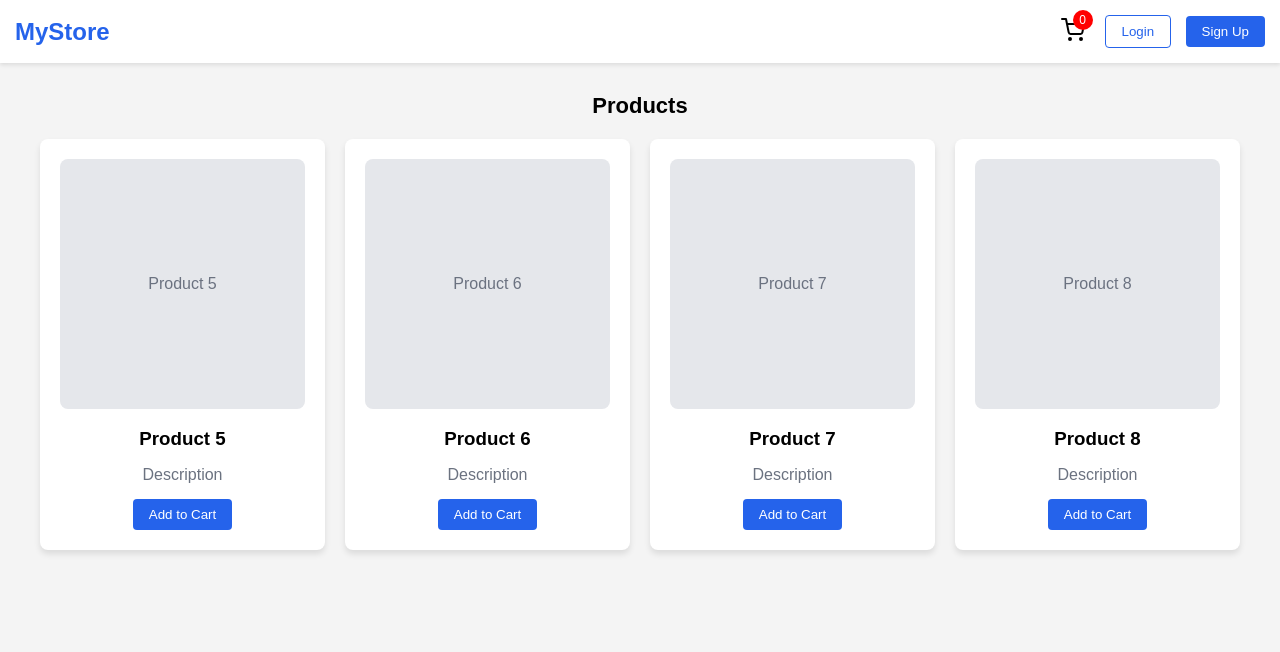
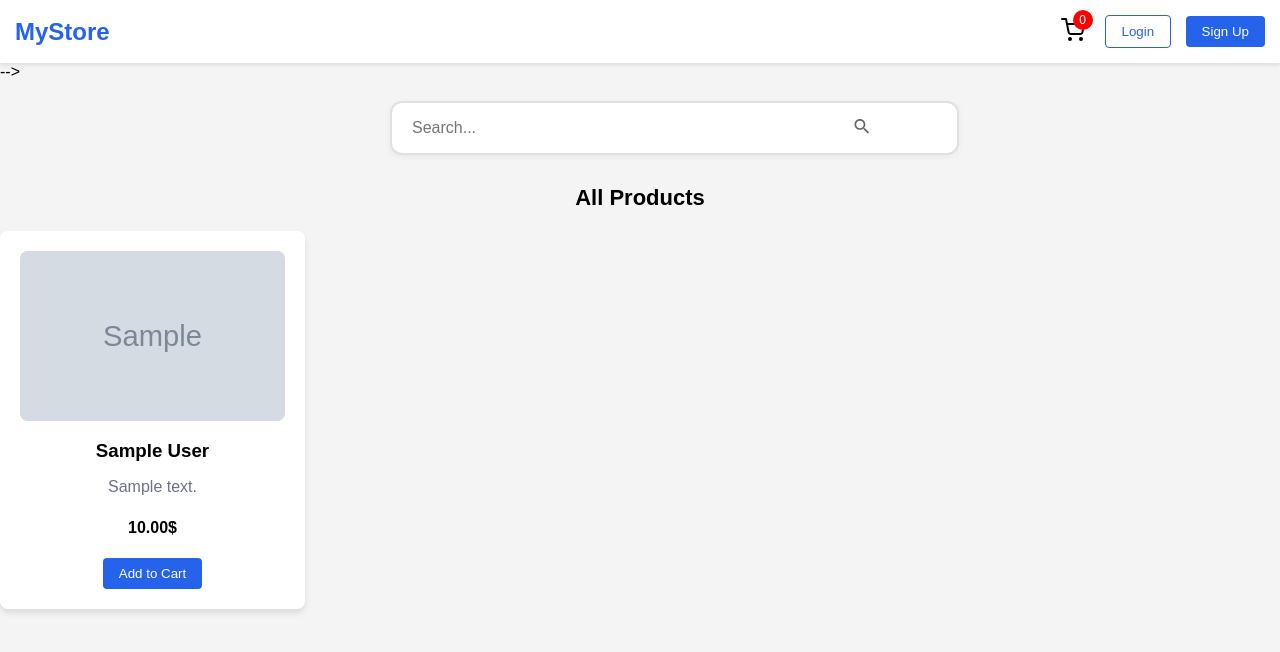
Before and after one commit to Sumitkapoor129/E-Commerce, a Django app: page / in a window 1280 px wide. Shown: the top 652 px of the page. Run offline with Django 5.2, Linux system fonts and the light colour scheme; tables that the repository leaves empty hold one stand-in row (values such as "Sample post"); grey boxes marked "Sample" are stand-in pictures.

Commit message:
Guest User Page

```diff
--- a/customer/templates/customers/home.html
+++ b/customer/templates/customers/home.html
@@ -6,6 +6,7 @@
     <title>MyStore E-commerce</title>
 </head>
 <body style="font-family: Arial, sans-serif; margin: 0; padding: 0; background-color: #f4f4f4;">
+
     <!-- Top Navigation -->
     <div style="display: flex; justify-content: space-between; align-items: center; background-color: white; padding: 15px; box-shadow: 0 2px 4px rgba(0,0,0,0.1);">
         <div style="font-size: 24px; font-weight: bold; color: #2563eb;">MyStore</div>
@@ -25,50 +26,74 @@
         </div>
     </div>
 
+    <!-- <-----Search bar------> -->
+
+    {% if request.path == "/" %}
+
+    <div style="position: relative; max-width: 500px; margin: 20px auto;">
+        <input type="text" placeholder="Search..." style="
+            width: 100%;
+            padding: 16px 20px;
+            padding-right: 45px;
+            border: 2px solid #e0e0e0;
+            border-radius: 12px;
+            font-size: 16px;
+            color: #333;
+            background-color: white;
+            transition: all 0.3s ease;
+            box-shadow: 0 2px 6px rgba(0, 0, 0, 0.05);
+            outline: none;
+        ">
+
+        <button style="
+            position: absolute;
+            right: 10px;
+            top: 50%;
+            transform: translateY(-50%);
+            border: none;
+            background: none;
+            cursor: pointer;
+            padding: 8px;
+        "><svg style="width: 20px; height: 20px; fill: #666;" viewBox="0 0 24 24">
+                <path d="M15.5 14h-.79l-.28-.27C15.41 12.59 16 11.11 16 9.5 16 5.91 13.09 3 9.5 3S3 5.91 3 9.5 5.91 16 9.5 16c1.61 0 3.09-.59 4.23-1.57l.27.28v.79l5 4.99L20.49 19l-4.99-5zm-6 0C7.01 14 5 11.99 5 9.5S7.01 5 9.5 5 14 7.01 14 9.5 11.99 14 9.5 14z"/>
+            </svg>
+        </button>
+    </div>
+    {% endif %}
+
     <!-- Main Content -->
-    <div style="max-width: 1200px; margin: 30px auto; padding: 0 15px;">
-            <!-- Product Container -->
+        <!-- All Products Container -->
+        <div style="margin-top: 30px;">
+            <h2 style="font-size: 22px; margin-bottom: 20px; text-align: center;">All Products</h2>
+            <div style="display: grid; grid-template-columns: repeat(4, 1fr); gap: 20px;">
+                {% for p in product%}
+                <div style="background-color: white; border-radius: 8px; box-shadow: 0 4px 6px rgba(0,0,0,0.1); padding: 20px; text-align: center;">
 
 
-            <!-- Additional Products -->
+                    <div style="height: 170px; background-color: #e5e7eb; display: flex; align-items: center; justify-content: center; border-radius: 8px; margin-bottom: 15px; overflow: hidden;">
 
 
-        <!-- All Products Container -->
-        <div style="margin-top: 30px;">
-            <h2 style="font-size: 22px; margin-bottom: 20px; text-align: center;">Products</h2>
-            <div style="display: grid; grid-template-columns: repeat(4, 1fr); gap: 20px;">
-                <div style="background-color: white; border-radius: 8px; box-shadow: 0 4px 6px rgba(0,0,0,0.1); padding: 20px; text-align: center;">
-                    <div style="height: 250px; background-color: #e5e7eb; display: flex; align-items: center; justify-content: center; border-radius: 8px; margin-bottom: 15px;">
-                        <span style="color: #6b7280;">Product 5</span>
+                        <span style="color: #6b7280; display: inline-block; width: 100%; height: 100%; overflow: hidden;">
+                            <img src="{{p.image.url}}" alt="{{p.name}}" style="width: 100%; height: 100%; border-radius: 4px; object-fit: cover;">
+                        </span>
                     </div>
-                    <h3 style="margin-bottom: 10px;">Product 5</h3>
-                    <p style="color: #6b7280; margin-bottom: 15px;">Description</p>
-                    <button style="background-color: #2563eb; color: white; padding: 8px 16px; border: none; border-radius: 4px; cursor: pointer;">Add to Cart</button>
-                </div>
-                <div style="background-color: white; border-radius: 8px; box-shadow: 0 4px 6px rgba(0,0,0,0.1); padding: 20px; text-align: center;">
-                    <div style="height: 250px; background-color: #e5e7eb; display: flex; align-items: center; justify-content: center; border-radius: 8px; margin-bottom: 15px;">
-                        <span style="color: #6b7280;">Product 6</span>
+                    <h3 style="margin-bottom: 10px;">{{p.name}}</h3>
+                    <p style="color: hsl(220, 9%, 46%); margin-bottom: 15px;height: 20px;">{{p.description}}</p>
+
+
+                    <h4>{{p.price}}$</h4>
+
+
+                    <form method="POST" action="{% url 'customer:addtocart' %}">
+                        {% csrf_token %}
+                        <button type="submit" name="addtocart" value="{{p.id}}"
+                                style="background-color: #2563eb; color: white; padding: 8px 16px; border: none; border-radius: 4px; cursor: pointer;">
+                          Add to Cart
+                        </button>
+                      </form>
                     </div>
-                    <h3 style="margin-bottom: 10px;">Product 6</h3>
-                    <p style="color: #6b7280; margin-bottom: 15px;">Description</p>
-                    <button style="background-color: #2563eb; color: white; padding: 8px 16px; border: none; border-radius: 4px; cursor: pointer;">Add to Cart</button>
-                </div>
-                <div style="background-color: white; border-radius: 8px; box-shadow: 0 4px 6px rgba(0,0,0,0.1); padding: 20px; text-align: center;">
-                    <div style="height: 250px; background-color: #e5e7eb; display: flex; align-items: center; justify-content: center; border-radius: 8px; margin-bottom: 15px;">
-                        <span style="color: #6b7280;">Product 7</span>
-                    </div>
-                    <h3 style="margin-bottom: 10px;">Product 7</h3>
-                    <p style="color: #6b7280; margin-bottom: 15px;">Description</p>
-                    <button style="background-color: #2563eb; color: white; padding: 8px 16px; border: none; border-radius: 4px; cursor: pointer;">Add to Cart</button>
-                </div>
-                <div style="background-color: white; border-radius: 8px; box-shadow: 0 4px 6px rgba(0,0,0,0.1); padding: 20px; text-align: center;">
-                    <div style="height: 250px; background-color: #e5e7eb; display: flex; align-items: center; justify-content: center; border-radius: 8px; margin-bottom: 15px;">
-                        <span style="color: #6b7280;">Product 8</span>
-                    </div>
-                    <h3 style="margin-bottom: 10px;">Product 8</h3>
-                    <p style="color: #6b7280; margin-bottom: 15px;">Description</p>
-                    <button style="background-color: #2563eb; color: white; padding: 8px 16px; border: none; border-radius: 4px; cursor: pointer;">Add to Cart</button>
-                </div>
+                {%endfor%}
+
             </div>
         </div>
     </div>
```
